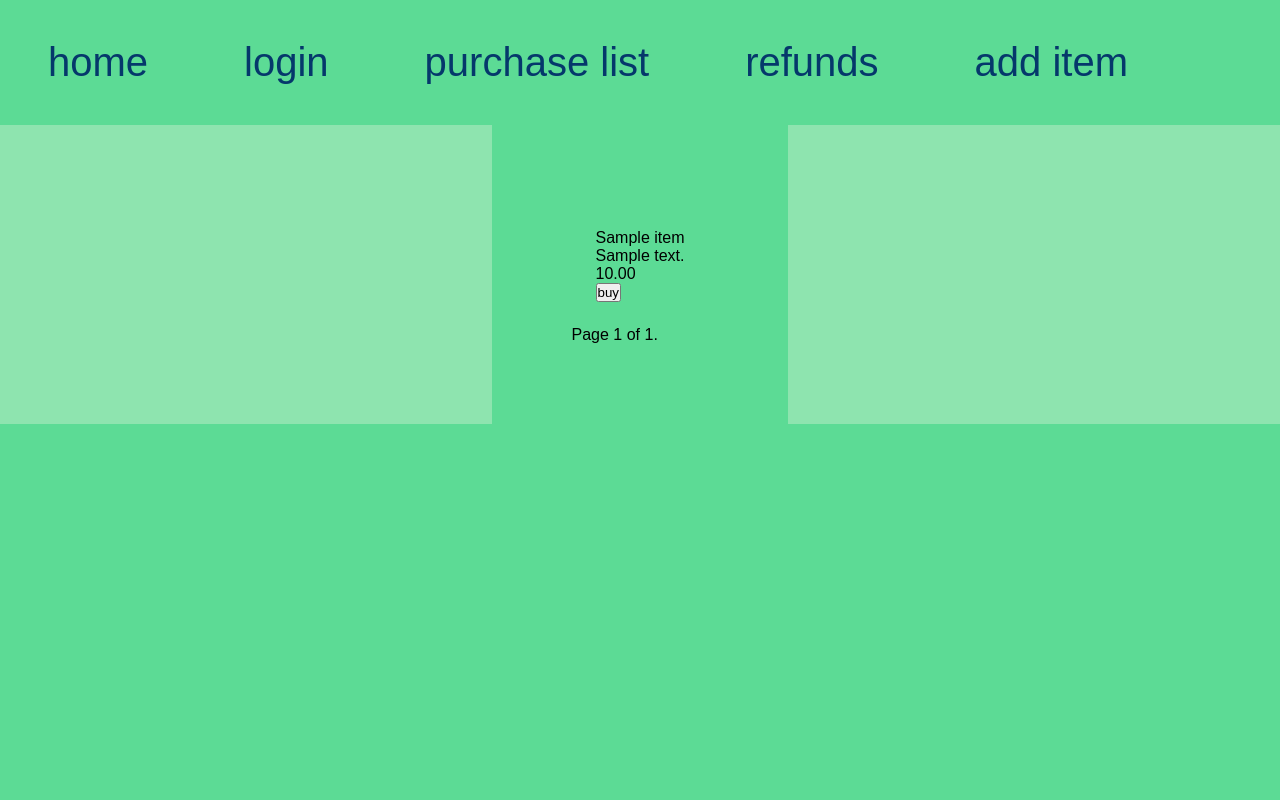
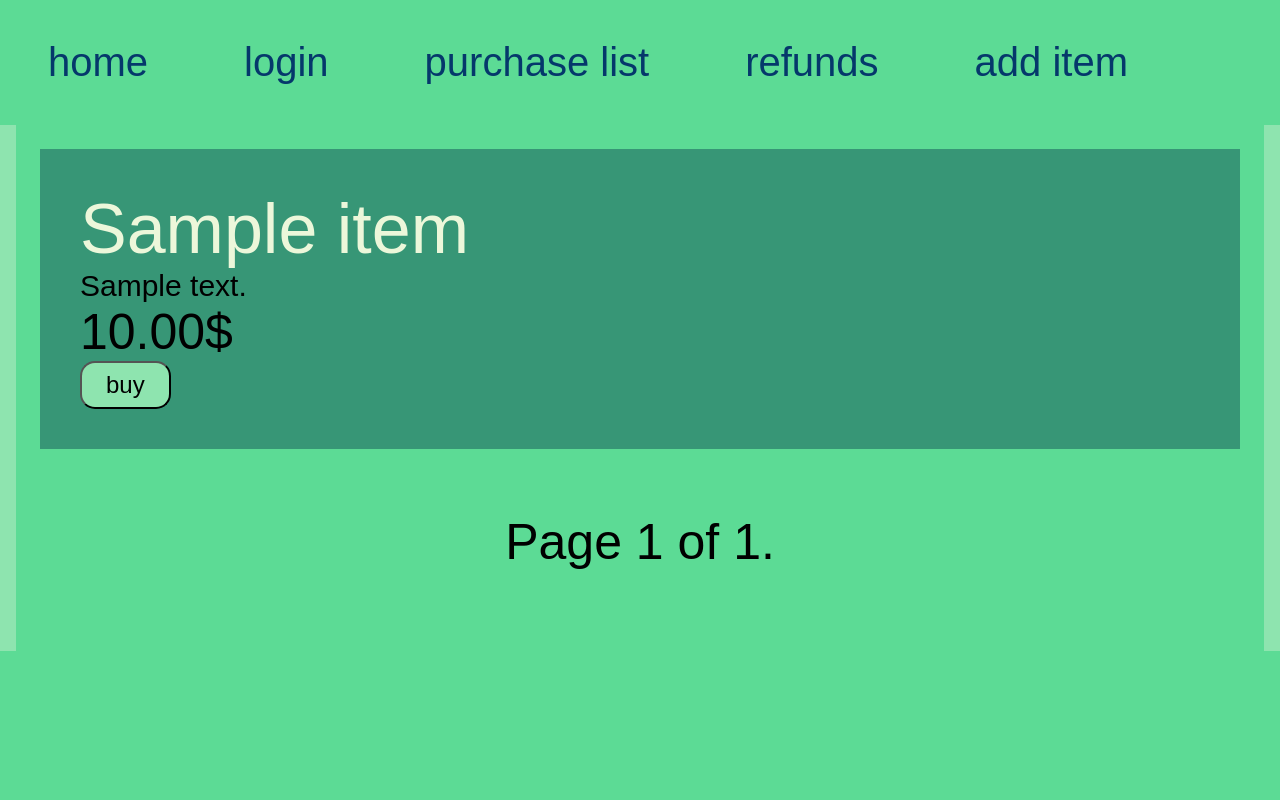
Before and after one commit to Tarkus43/my_first_web_market, a Django app: page / in a window 1280 px wide. Run offline with Django 5.2, Linux system fonts and the light colour scheme; tables that the repository leaves empty hold one stand-in row (values such as "Sample post"); parts of the project's set-up code (start-up, migrations or seed data) failed here and were passed over.

Commit message:
styled main page

```diff
--- a/my_django_market/myapp/views.py
+++ b/my_django_market/myapp/views.py
@@ -1,11 +1,12 @@
 from django.shortcuts import render
-from django.views.generic import ListView, TemplateView
+from django.views.generic import ListView, TemplateView, CreateView
+from django.contrib.auth.forms import UserCreationForm
 from django.contrib.auth.views import LoginView
 from .models import Item
 
 class MainPageView(ListView):
     queryset = Item.objects.all()
-    paginate_by = 5
+    paginate_by = 3
     template_name = 'main.html'
 
 
@@ -15,3 +16,14 @@ class Login(LoginView):
 
     def get_success_url(self):
         return self.get_success_url
+
+
+class Logout(LoginRequiredMixin, LogoutView):
+    next_page = '/'
+    login_url = 'login/'
+
+
+class Register(CreateView):
+    form_class = UserCreationForm
+    template_name = 'register.html'
+    success_url = '/'
--- a/my_django_market/static/styles/css/index.min.css
+++ b/my_django_market/static/styles/css/index.min.css
@@ -1 +1 @@
-:root{--night: #05386B;--emerald: #379683;--grass: #5cdb95;--smoke: #8ee4af;--light: #edf5e1}.main_main{background-color:var(--smoke);display:flex;align-items:center;justify-content:center;flex-direction:column}.items_list{background-color:var(--grass);max-width:-moz-fit-content;max-width:fit-content;padding:10vh}.item{max-width:40vh;margin:3vh}nav{min-height:10vh;display:flex}body{background-color:var(--grass)}.nav_list{display:flex;justify-content:center;align-items:center;gap:10vh;padding:5vh}.nav_item{font-size:5vh}.nav_item :hover{color:var(--light);background-color:var(--night);border-radius:15px}.nav_item a{color:var(--night);padding:1vh}*{margin:0;padding:0;font-family:sans-serif;box-sizing:border-box}html,body{height:100vh}li{list-style:none}a{text-decoration:none}/*# sourceMappingURL=index.min.css.map */
+:root{--night: #05386B;--emerald: #379676;--grass: #5cdb95;--smoke: #8ee4af;--light: #ecf7da}.main_main{background-color:var(--smoke);display:flex;align-items:center;justify-content:center;flex-direction:column}.items_list{background-color:var(--grass);max-width:-moz-fit-content;max-width:fit-content;display:flex;flex-direction:column;align-items:start;gap:5vh}.item{min-width:150vh;max-width:150vh;margin:3vh;background-color:var(--emerald);padding:5vh}.item_name{font-size:70px;color:var(--light)}.item_description{font-size:30px}.item_price{font-size:50px}.buy{padding:1vh 3vh;font-size:3vh;border-radius:15px;color:var(--dark);background-color:var(--smoke)}.buy:hover{background-color:var(--night);color:var(--light)}.pagination{align-self:center;margin-bottom:10vh;font-size:50px}nav{min-height:10vh;display:flex}body{background-color:var(--grass)}.nav_list{display:flex;justify-content:center;align-items:center;gap:10vh;padding:5vh}.nav_item{font-size:5vh}.nav_item :hover{color:var(--light);background-color:var(--night);border-radius:15px}.nav_item a{color:var(--night);padding:1vh}*{margin:0;padding:0;font-family:sans-serif;box-sizing:border-box}html,body{height:100vh}li{list-style:none}a{text-decoration:none}/*# sourceMappingURL=index.min.css.map */
--- a/my_django_market/static/styles/scss/components/_main.scss
+++ b/my_django_market/static/styles/scss/components/_main.scss
@@ -9,11 +9,49 @@
 .items_list{
     background-color: var(--grass);
     max-width: fit-content;
-    padding: 10vh;
-
+    // padding: 10vh;
+    display: flex;
+    flex-direction: column;
+    align-items: start;
+    gap: 5vh;
 }
 
 .item{
-    max-width: 40vh;
+    min-width: 150vh;
+    max-width: 150vh;
     margin: 3vh;
+    background-color: var(--emerald);
+    padding: 5vh;
 }
+
+.item_name{
+    font-size: 70px;
+    color: var(--light);
+}
+
+.item_description{
+    font-size: 30px;
+}
+
+.item_price{
+    font-size: 50px;
+}
+
+.buy{
+    padding: 1vh 3vh;
+    font-size: 3vh;
+    border-radius: 15px;
+    color: var(--dark);
+    background-color: var(--smoke);
+}
+
+.buy:hover{
+    background-color: var(--night);
+    color: var(--light);
+}
+
+.pagination{
+    align-self: center;
+    margin-bottom: 10vh;
+    font-size: 50px;
+}
--- a/my_django_market/static/styles/scss/utils/_root.scss
+++ b/my_django_market/static/styles/scss/utils/_root.scss
@@ -1,7 +1,7 @@
 :root{
     --night: #05386B;
-    --emerald: #379683;
+    --emerald: #379676;
     --grass: #5cdb95;
     --smoke: #8ee4af;
-    --light: #edf5e1;
+    --light: #ecf7da;
 }
--- a/my_django_market/templates/base.html
+++ b/my_django_market/templates/base.html
@@ -15,6 +15,7 @@
             <li class="nav_item"><a href="">purchase list</a></li>
             <li class="nav_item"><a href="">refunds</a></li>
             <li class="nav_item"><a href="">add item</a></li>
+            <li class="nav_item">{% block balance %}{% endblock balance %}</li>
         </ul>
     </nav>
     {% block main %}
--- a/my_django_market/templates/login.html
+++ b/my_django_market/templates/login.html
@@ -5,7 +5,7 @@
     <meta name="viewport" content="width=device-width, initial-scale=1.0">
     {% load static %}
     <link rel="stylesheet" href="{% static 'styles/css/index.min.css' %}">
-    <title>{% block title %}{% endblock title %}</title>
+    <title>Login</title>
 </head>
 <body>
 
--- a/my_django_market/templates/main.html
+++ b/my_django_market/templates/main.html
@@ -1,4 +1,11 @@
 {% extends "base.html" %}
+
+{% block balance %}
+
+{% endblock balance %}
+
+
+
 
 {% block main %}
     <main class="main_main">
@@ -7,10 +14,11 @@
                 <ul class="item">
                     <li class="item_name">{{ item.name }}</li>
                     <li class="item_description">{{ item.description }}</li>
-                    <li class="item_price">{{ item.price }}</li>
-                    <button>buy</button>
+                    <li class="item_price">{{ item.price }}$</li>
+                    <button class="buy">buy</button>
                 </ul>
             {% endfor %}
+
             <div class="pagination">
     <span class="step-links">
         {% if page_obj.has_previous %}
```
Also changed, not shown: my_django_market/static/styles/css/index.css (+42 -4 lines), 2 other files.
